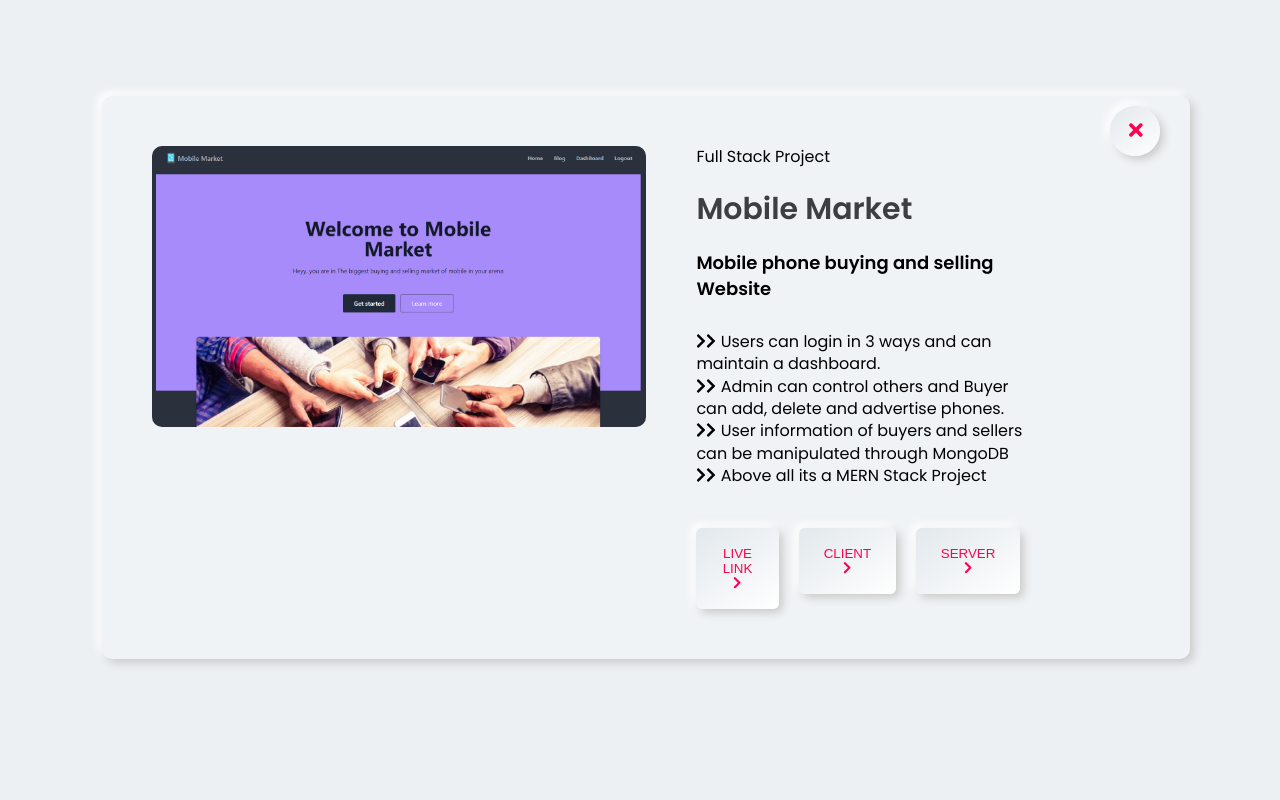
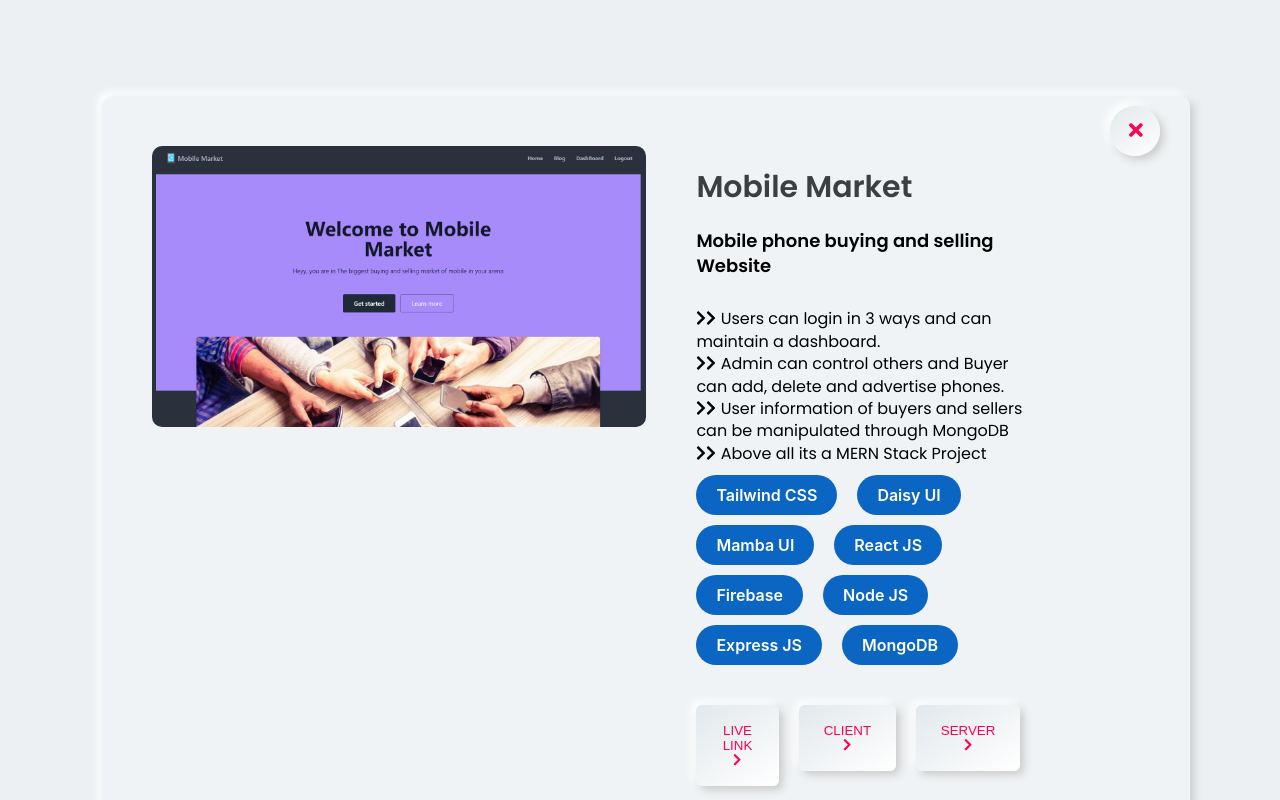
Before and after one commit to hasanulhasan/new-portfolio, a React (Create React App) app: page / in a window 1280 px wide. Both pictures are taken after a click on the picture 223 px from the left and 1366 px from the top of the page. Shown: the part 966-1766 px from the top of the page. Built offline with nearby package versions, Linux system fonts and the light colour scheme; grey boxes are pictures that could not be loaded.

Commit message:
stacks updated

```diff
--- /dev/null
+++ b/src/component/Portfolio/Card.css
@@ -0,0 +1,46 @@
+.button-special {
+  margin-top: 10px;
+  align-items: center;
+  background-color: #0A66C2;
+  border: 0;
+  border-radius: 100px;
+  box-sizing: border-box;
+  color: #ffffff;
+  cursor: pointer;
+  display: inline-flex;
+  font-family: -apple-system, system-ui, system-ui, "Segoe UI", Roboto, "Helvetica Neue", "Fira Sans", Ubuntu, Oxygen, "Oxygen Sans", Cantarell, "Droid Sans", "Apple Color Emoji", "Segoe UI Emoji", "Segoe UI Symbol", "Lucida Grande", Helvetica, Arial, sans-serif;
+  font-size: 16px;
+  font-weight: 600;
+  justify-content: center;
+  line-height: 20px;
+  max-width: 480px;
+  min-height: 40px;
+  min-width: 0px;
+  overflow: hidden;
+  padding: 0px;
+  padding-left: 20px;
+  padding-right: 20px;
+  text-align: center;
+  touch-action: manipulation;
+  transition: background-color 0.167s cubic-bezier(0.4, 0, 0.2, 1) 0s, box-shadow 0.167s cubic-bezier(0.4, 0, 0.2, 1) 0s, color 0.167s cubic-bezier(0.4, 0, 0.2, 1) 0s;
+  user-select: none;
+  -webkit-user-select: none;
+  vertical-align: middle;
+}
+
+.button-special:hover,
+.button-special:focus {
+  background-color: #16437E;
+  color: #ffffff;
+}
+
+.button-special:active {
+  background: #09223b;
+  color: rgb(255, 255, 255, .7);
+}
+
+.button-special:disabled {
+  cursor: not-allowed;
+  background: rgba(0, 0, 0, .08);
+  color: rgba(0, 0, 0, .3);
+}
--- a/src/component/Portfolio/Card.js
+++ b/src/component/Portfolio/Card.js
@@ -1,4 +1,5 @@
 import React, { useState } from "react"
+import './Card.css'
 
 const Card = (props) => {
   const [modal, setModal] = useState(false)
@@ -41,7 +42,7 @@ const Card = (props) => {
               <img src={props.image} alt='' />
             </div>
             <div className='modal-text right'>
-              <span>{props.category}</span>
+              {/* <span>{props.category}</span> */}
               <h1>{props.title}</h1>
               <h2>{props.subTitle}</h2>
               <ul>
@@ -50,6 +51,12 @@ const Card = (props) => {
                 <li><i class='fas fa-chevron-right'></i><i class='fas fa-chevron-right'></i> {props.desc_three}</li>
                 <li><i class='fas fa-chevron-right'></i><i class='fas fa-chevron-right'></i> {props.desc_four}</li>
               </ul>
+
+              <div>
+                {
+                  props.stacks.map(stack => <button className="button-special" style={{ color: '#ffffff' }}>{stack}</button>)
+                }
+              </div>
 
               <div className='button f_flex mtop'>
                 <a target="_blank" rel="noopener noreferrer" href={props.live_server}><button className='btn_shadow'>
--- a/src/component/Portfolio/Portfolio.js
+++ b/src/component/Portfolio/Portfolio.js
@@ -15,7 +15,7 @@ const Portfolio = () => {
 
           <div className='content grid'>
             {Portfolio_data.map((value, index) => {
-              return <Card key={index} image={value.image} category={value.category} totalLike={value.totalLike} title={value.title} subTitle={value.subTitle} desc_one={value.desc_one} desc_two={value.desc_two} desc_three={value.desc_three} desc_four={value.desc_four} live_server={value.live_server} client={value.client} server={value.server} />
+              return <Card key={index} image={value.image} category={value.category} totalLike={value.totalLike} title={value.title} subTitle={value.subTitle} desc_one={value.desc_one} desc_two={value.desc_two} desc_three={value.desc_three} desc_four={value.desc_four} live_server={value.live_server} client={value.client} server={value.server} stacks={value.stacks} />
             })}
 
             {/*<div className='box btn_shadow '>
--- a/src/component/Portfolio/Portfolio_data.js
+++ b/src/component/Portfolio/Portfolio_data.js
@@ -22,7 +22,8 @@ const Portfolio_data = [
     desc_one: "Users can login in 3 ways and can maintain a dashboard.",
     desc_two: "Admin can control others and Buyer can add, delete and advertise phones.",
     desc_three: "User information of buyers and sellers can be manipulated through MongoDB",
-    desc_four: "Above all its a MERN Stack Project"
+    desc_four: "Above all its a MERN Stack Project",
+    stacks: ["Tailwind CSS", "Daisy UI", "Mamba UI", "React JS", "Firebase", "Node JS", "Express JS", "MongoDB"]
   },
   {
     id: 2,
@@ -37,7 +38,8 @@ const Portfolio_data = [
     desc_one: "Admin can add Service that store in MongoDB.",
     desc_two: " User Information can be controlled with firebase and MongoDB.",
     desc_three: "Users can put a realistic review and can add, delete, and edit these reviews.",
-    desc_four: "Above all its a MERN Stack Project"
+    desc_four: "Above all its a MERN Stack Project",
+    stacks: ["Tailwind CSS", "Daisy UI", "Mamba UI", "React JS", "Firebase", "Node JS", "Express JS", "MongoDB"]
   },
   {
     id: 3,
@@ -52,7 +54,8 @@ const Portfolio_data = [
     desc_one: "This is skill development site",
     desc_two: "User Can test quizzes and see mark",
     desc_three: "Result of quizzes can be shown in Chart and Graph",
-    desc_four: "Above all its a MERN Stack Project"
+    desc_four: "Above all its a MERN Stack Project",
+    stacks: ["HTML", "CSS", "JavaScript", "NodeJS"]
   },
   {
     id: 4,
@@ -67,7 +70,8 @@ const Portfolio_data = [
     desc_one: "Users can see course details and purchase them only after login.",
     desc_two: "There added 2 types of login systems and save User Information with firebase",
     desc_three: "Students can learn and test their skills through MCQ system.",
-    desc_four: "Above all its a MERN Stack Project"
+    desc_four: "Above all its a MERN Stack Project",
+    stacks: ["Bootstrap", "React JS", "Firebase", "Node JS", "Express JS", "MongoDB"]
   },
   {
     id: 5,
@@ -82,7 +86,8 @@ const Portfolio_data = [
     desc_one: "A simple hotel booking app",
     desc_two: "User can book a hotel for a particular date",
     desc_three: "User can see hotel book info in dashboard",
-    desc_four: "This is a MERN Stack Project"
+    desc_four: "This is a MERN Stack Project",
+    stacks: ["HTML", "CSS", "JavaScript", "NodeJS"]
   },
   {
     id: 6,
@@ -97,7 +102,8 @@ const Portfolio_data = [
     desc_one: "A simple photo gallery app",
     desc_two: "Various kinds of category added",
     desc_three: "User can comment on photo",
-    desc_four: "This is a MERN Stack Project"
+    desc_four: "This is a MERN Stack Project",
+    stacks: ["HTML", "CSS", "JavaScript", "NodeJS"]
   },
   {
     id: 7,
@@ -112,7 +118,8 @@ const Portfolio_data = [
     desc_one: "A simple burger builder project",
     desc_two: "User can build burger",
     desc_three: "User can order his builded burger",
-    desc_four: "This is a Full Stack project"
+    desc_four: "This is a Full Stack project",
+    stacks: ["HTML", "CSS", "JavaScript", "NodeJS"]
   },
   {
     id: 8,
@@ -127,7 +134,8 @@ const Portfolio_data = [
     desc_one: "This is a news portal and blog site",
     desc_two: "Pure JavaScript used for data fetching",
     desc_three: "Various kinds of news can be shown by category",
-    desc_four: "Bootstrap is used for front end design"
+    desc_four: "Bootstrap is used for front end design",
+    stacks: ["HTML", "CSS", "JavaScript", "NodeJS"]
   },
   {
     id: 9,
@@ -142,7 +150,8 @@ const Portfolio_data = [
     desc_one: "User can book a particular date for appointment with doctor",
     desc_two: "Doctor can see the booking information from his Admin Dashboard",
     desc_three: "Information of Doctor can be seen on this site",
-    desc_four: "User can pay their service fee with Stripe"
+    desc_four: "User can pay their service fee with Stripe",
+    stacks: ["HTML", "CSS", "JavaScript", "NodeJS"]
   },
 ]
 export default Portfolio_data
```
